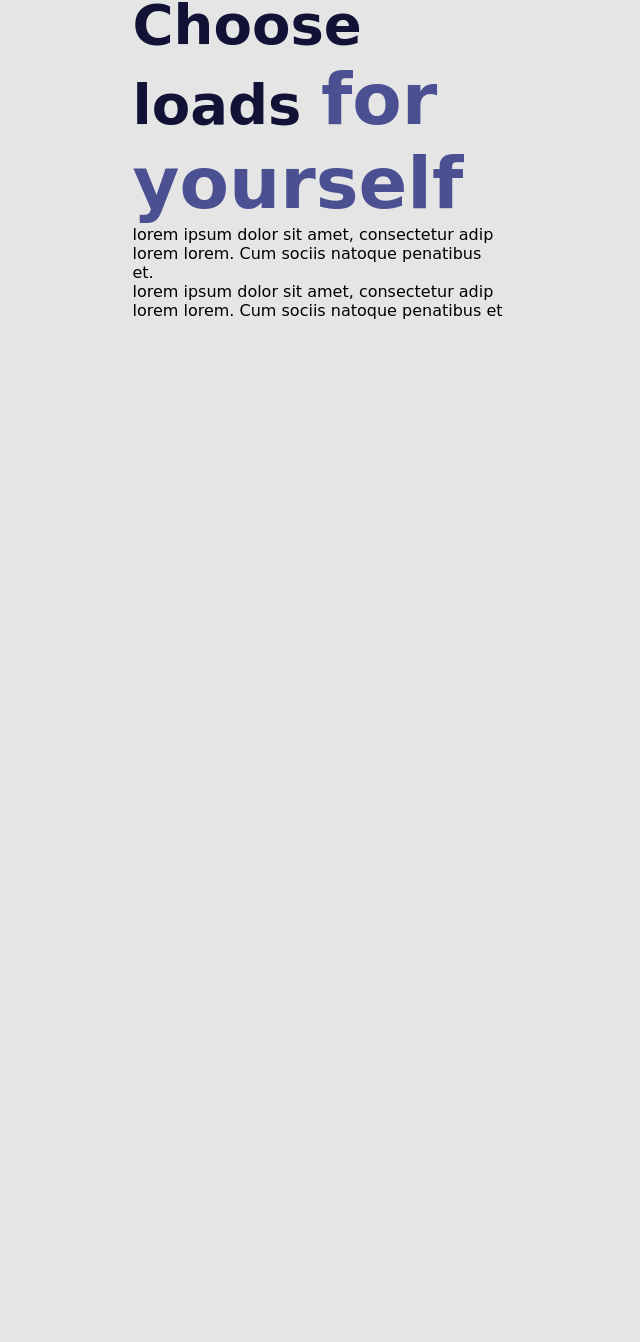
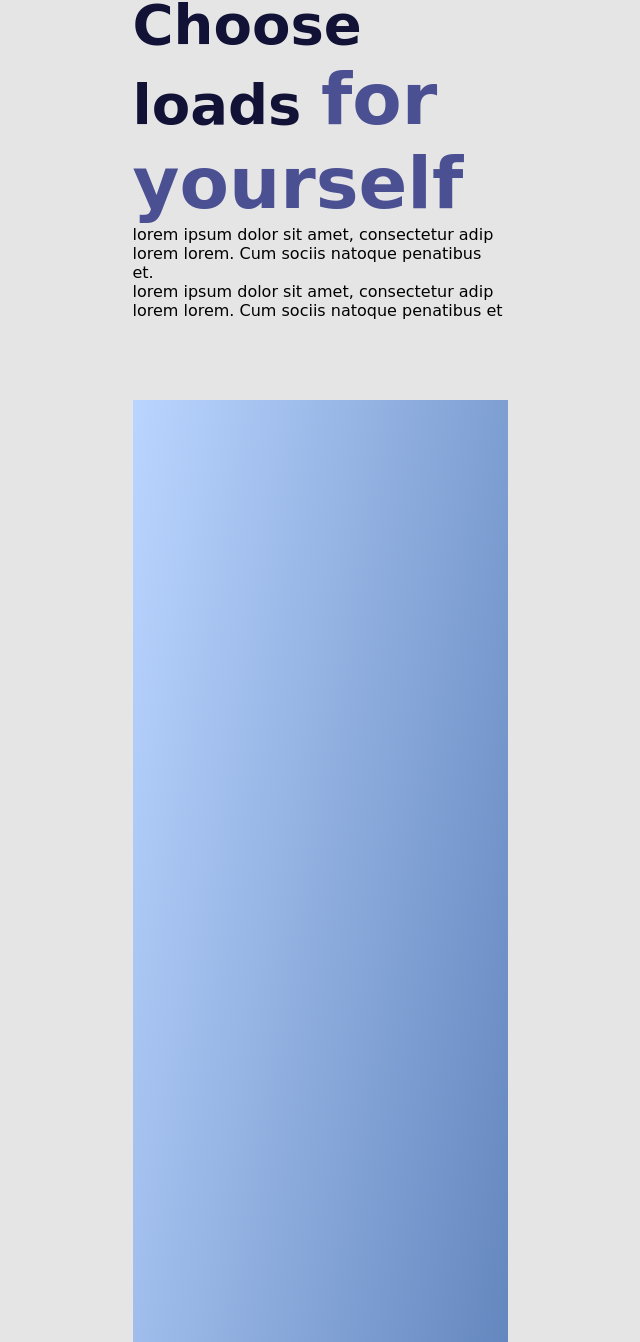
Before and after one commit to SteffB23/Random-Landing-Page, a plain HTML site: page index.html in a window 1280 px wide. Shown: the part 1380-2722 px from the top of the page, without its empty margins (320-960 px from the left). Before the commit the page ends 1700 px from the top, so only its background shows below. Drawn offline with Linux system fonts and the light colour scheme; a web font is replaced by a local one.

Commit message:
Added additional hero container. Need to style with H1, P and Image

```diff
--- a/assets/css/style.css
+++ b/assets/css/style.css
@@ -116,3 +116,16 @@ span {
     border-radius: 35px;
     background-color: #4B5092;
 }
+
+.fitness-container {
+    max-width: 375px;
+    display: flex;
+    align-items: center;
+    justify-content: center;
+    width: 414px;
+    height: 942px;
+    left: 0px;
+    top: 1901px;
+    margin: 5rem auto;
+    background: linear-gradient(99.85deg, #BAD5FF 0%, #6487BF 100%);
+}
--- a/index.html
+++ b/index.html
@@ -38,6 +38,12 @@
         <p2>lorem ipsum dolor sit amet, consectetur adip lorem lorem. Cum sociis natoque penatibus et.<br>lorem ipsum dolor sit amet, consectetur adip lorem lorem. Cum sociis natoque penatibus et</p2>
     </div>
 
+    <div class="fitness-container">
+        <div class="fitness-alex">
+
+        </div>
+    </div>
+
 
 
 
```
